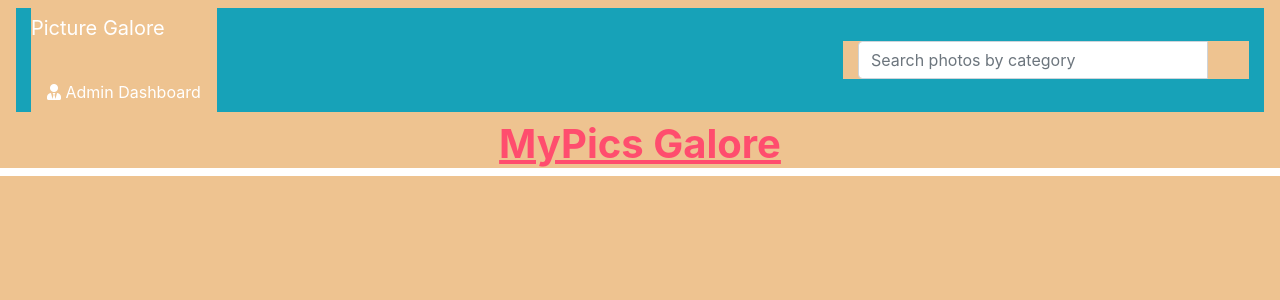
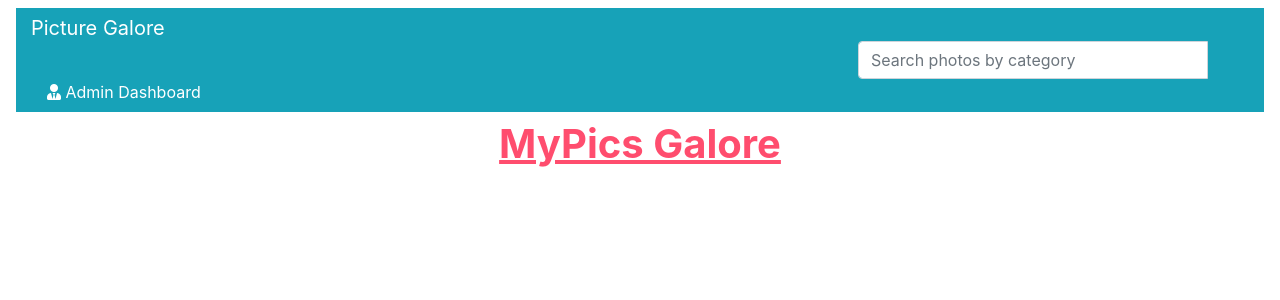
Before and after one commit to devseme/Gallery, a Django app: page / in a window 1280 px wide. Shown: the top 300 px of the page. Run offline with Django 3.2, Linux system fonts and the light colour scheme; data that the repository does not hold is empty; some libraries are stand-ins or nearby versions.

Commit message:
removed background color

```diff
--- a/static/basepics.css
+++ b/static/basepics.css
@@ -1,6 +1,4 @@
-*{
-     background-color: #EEC390;
-}
+
 
 h1{
      color:#ff4d6e;
```
